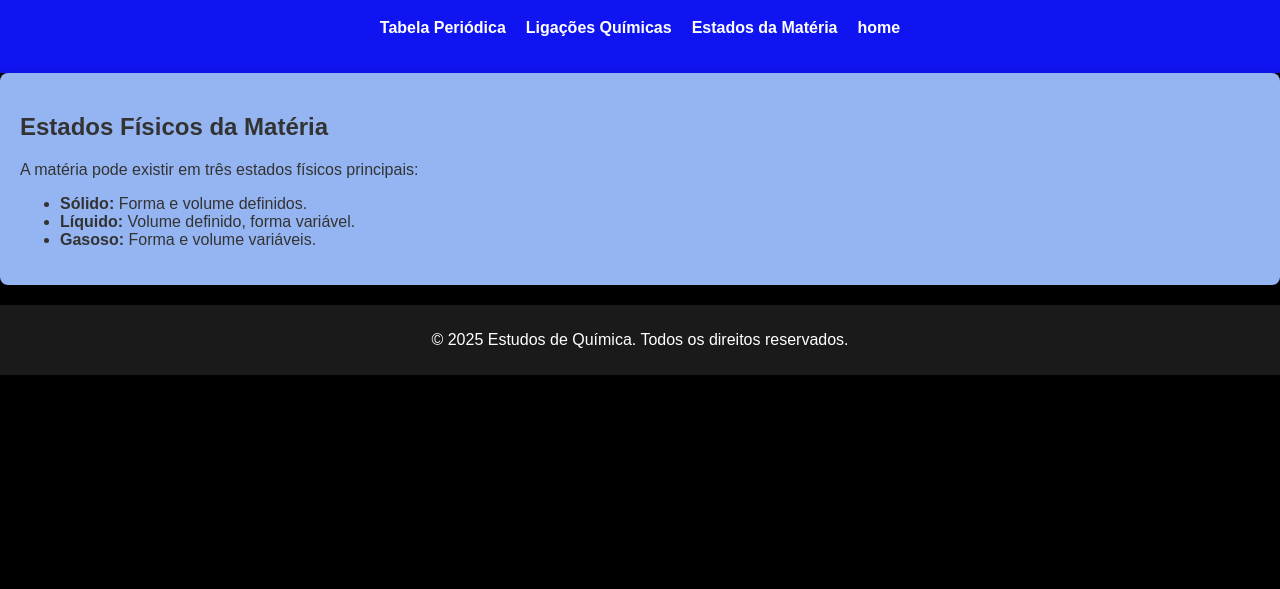
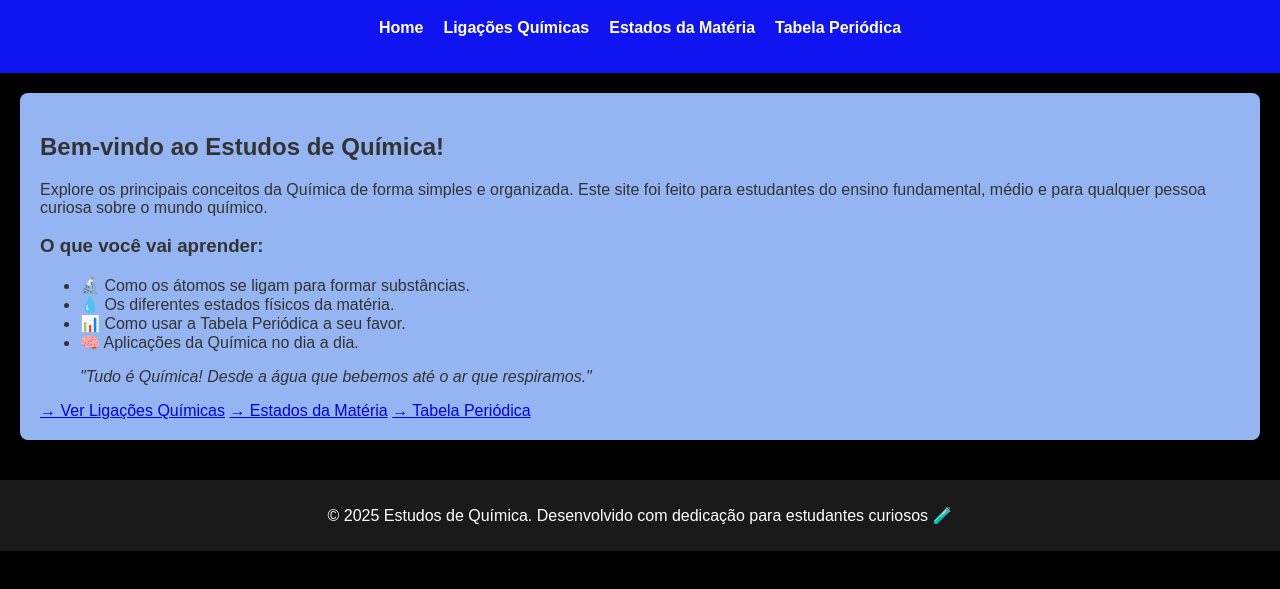
Before and after one commit to joaotls/Trabalho-de-Qu-mica, a plain HTML site: page Public/index.html in a window 1280 px wide. Shown: the part 81-670 px from the top of the page. Drawn offline with Linux system fonts and the light colour scheme.

Commit message:
Update index.html

```diff
--- a/Public/index.html
+++ b/Public/index.html
@@ -11,31 +11,43 @@
     <h1>Estudos de Química</h1>
     <nav>
       <ul>
-        <li><a href="tabela.html">Tabela Periódica</a></li>
+        <li><a href="index.html">Home</a></li>
         <li><a href="ligacoes.html">Ligações Químicas</a></li>
         <li><a href="estados.html">Estados da Matéria</a></li>
-        <li><a href="index.html">home</a></li>
+        <li><a href="tabela.html">Tabela Periódica</a></li>
       </ul>
     </nav>
   </header>
 
+  <main>
+    <section id="inicio" class="home-section">
+      <h2>Bem-vindo ao Estudos de Química!</h2>
+      <p>
+        Explore os principais conceitos da Química de forma simples e organizada. Este site foi feito para estudantes do ensino fundamental, médio e para qualquer pessoa curiosa sobre o mundo químico.
+      </p>
 
+      <h3>O que você vai aprender:</h3>
+      <ul>
+        <li>🔬 Como os átomos se ligam para formar substâncias.</li>
+        <li>💧 Os diferentes estados físicos da matéria.</li>
+        <li>📊 Como usar a Tabela Periódica a seu favor.</li>
+        <li>🧠 Aplicações da Química no dia a dia.</li>
+      </ul>
 
-    <section id="estados">
-      <h2>Estados Físicos da Matéria</h2>
-      <p>
-        A matéria pode existir em três estados físicos principais:
-      </p>
-      <ul>
-        <li><strong>Sólido:</strong> Forma e volume definidos.</li>
-        <li><strong>Líquido:</strong> Volume definido, forma variável.</li>
-        <li><strong>Gasoso:</strong> Forma e volume variáveis.</li>
-      </ul>
+      <blockquote>
+        <em>"Tudo é Química! Desde a água que bebemos até o ar que respiramos."</em>
+      </blockquote>
+
+      <div class="botoes-inicio">
+        <a href="ligacoes.html" class="botao">→ Ver Ligações Químicas</a>
+        <a href="estados.html" class="botao">→ Estados da Matéria</a>
+        <a href="tabela.html" class="botao">→ Tabela Periódica</a>
+      </div>
     </section>
   </main>
 
   <footer>
-    <p>© 2025 Estudos de Química. Todos os direitos reservados.</p>
+    <p>&copy; 2025 Estudos de Química. Desenvolvido com dedicação para estudantes curiosos 🧪</p>
   </footer>
 </body>
 </html>
```
